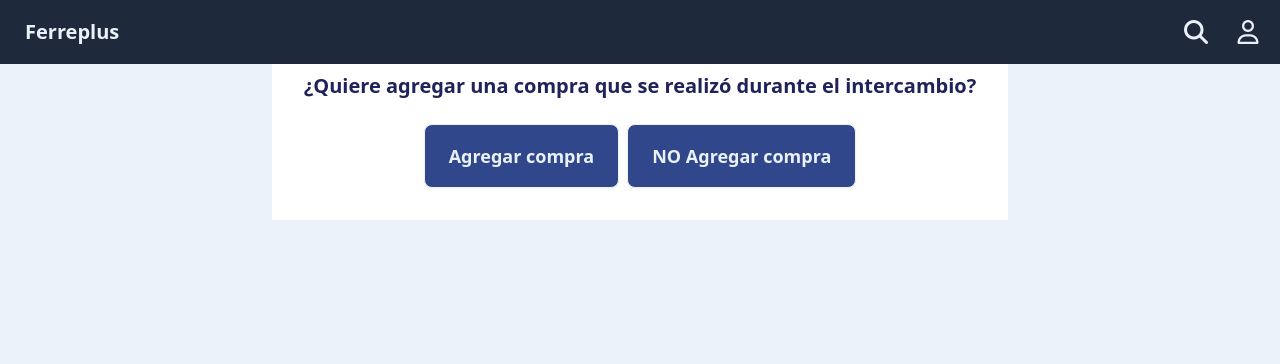
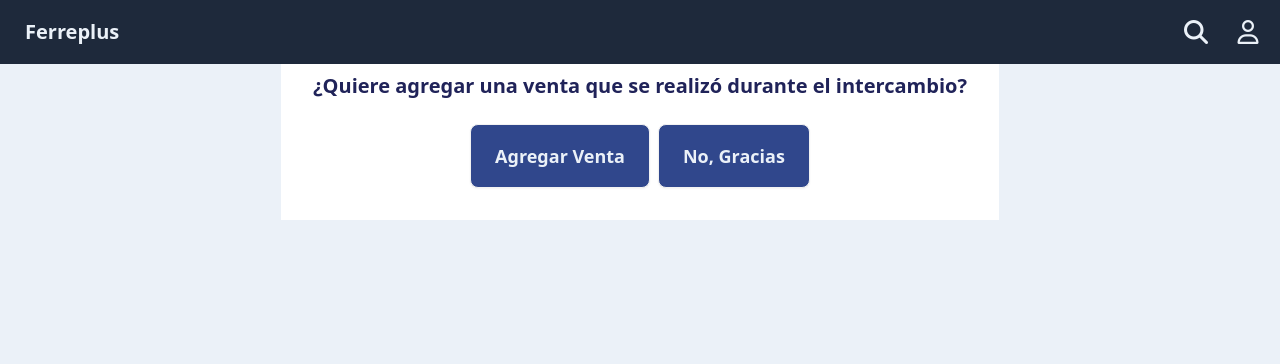
Before and after one commit to daniNKV/ferreplus, a Django app: page /accounts/employee/ask_to_upload_sale in a window 1280 px wide. Shown: the top 364 px of the page. Run offline with Django 5.2, Linux system fonts and the light colour scheme; some libraries are stand-ins or nearby versions.

Commit message:
Agregué cambios de interfaz

```diff
--- a/src/user/forms.py
+++ b/src/user/forms.py
@@ -80,7 +80,7 @@ class SaleForm(forms.ModelForm):
 
     sold = forms.IntegerField(
         label="Cantidad vendida",
-        widget=forms.TextInput(
+        widget=forms.NumberInput(
             attrs={"class": "textarea textarea-bordered w-full bg-neutral border-dark"}
         ),
     )
--- a/src/user/templates/user/ask_to_upload_sale.html
+++ b/src/user/templates/user/ask_to_upload_sale.html
@@ -20,14 +20,14 @@
         <li id="trade-{{ trade.pk }}" class="trade-card card mb-4 text-dark">
             <div class="card-body bg-white">
                 <h2 class="card-title text-center mb-4">
-                    <strong>¿Quiere agregar una compra que se realizó durante el intercambio?</strong>
+                    <strong>¿Quiere agregar una venta que se realizó durante el intercambio?</strong>
                 </h2>
                 <div class="flex flex-col sm:flex-row justify-center gap-2">
                   <a href="{% url 'upload_sale' %}">
-                    <button class="btn btn-lg bg-main text-neutral hover:bg-neutral hover:text-dark">Agregar compra</button>
+                    <button class="btn btn-lg bg-main text-neutral hover:bg-neutral hover:text-dark">Agregar Venta</button>
                   </a>
                   <a href="{% url 'employee_panel' %}">
-                    <button class="btn btn-lg bg-main text-neutral hover:bg-neutral hover:text-dark">NO Agregar compra</button>
+                    <button class="btn btn-lg bg-main text-neutral hover:bg-neutral hover:text-dark">No, Gracias</button>
                   </a>
                 </div>
             </div>
```
